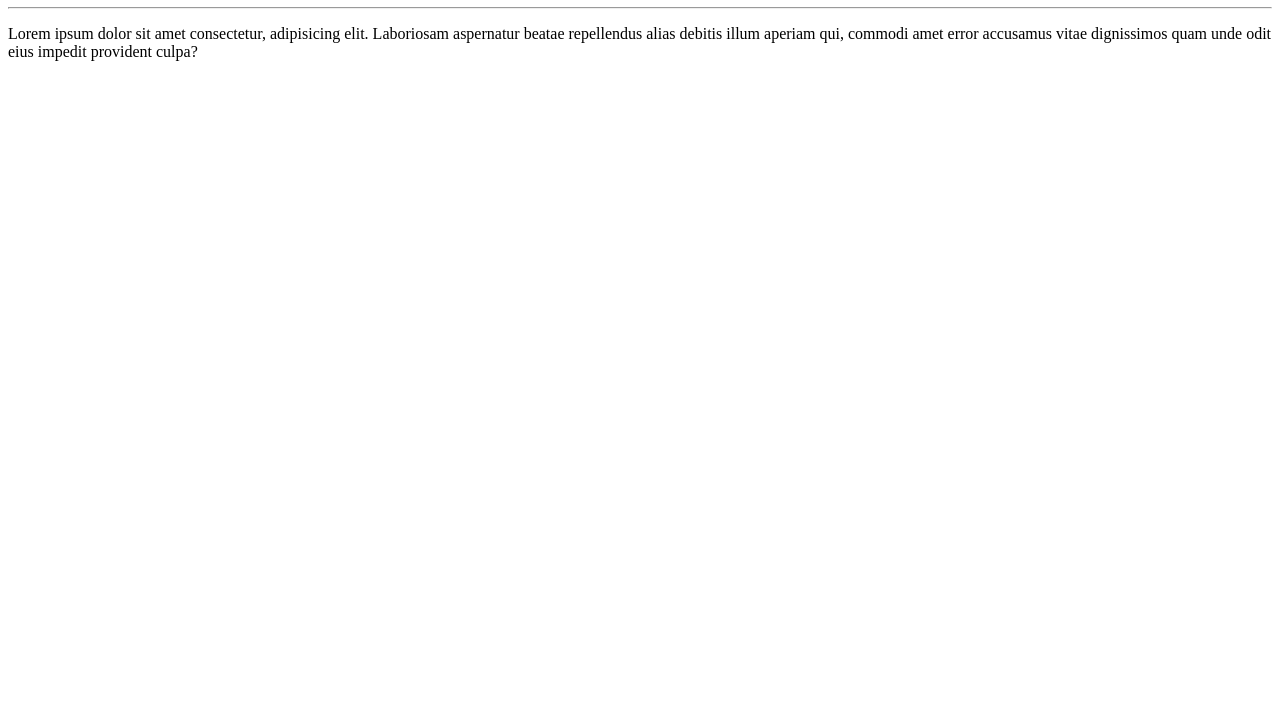
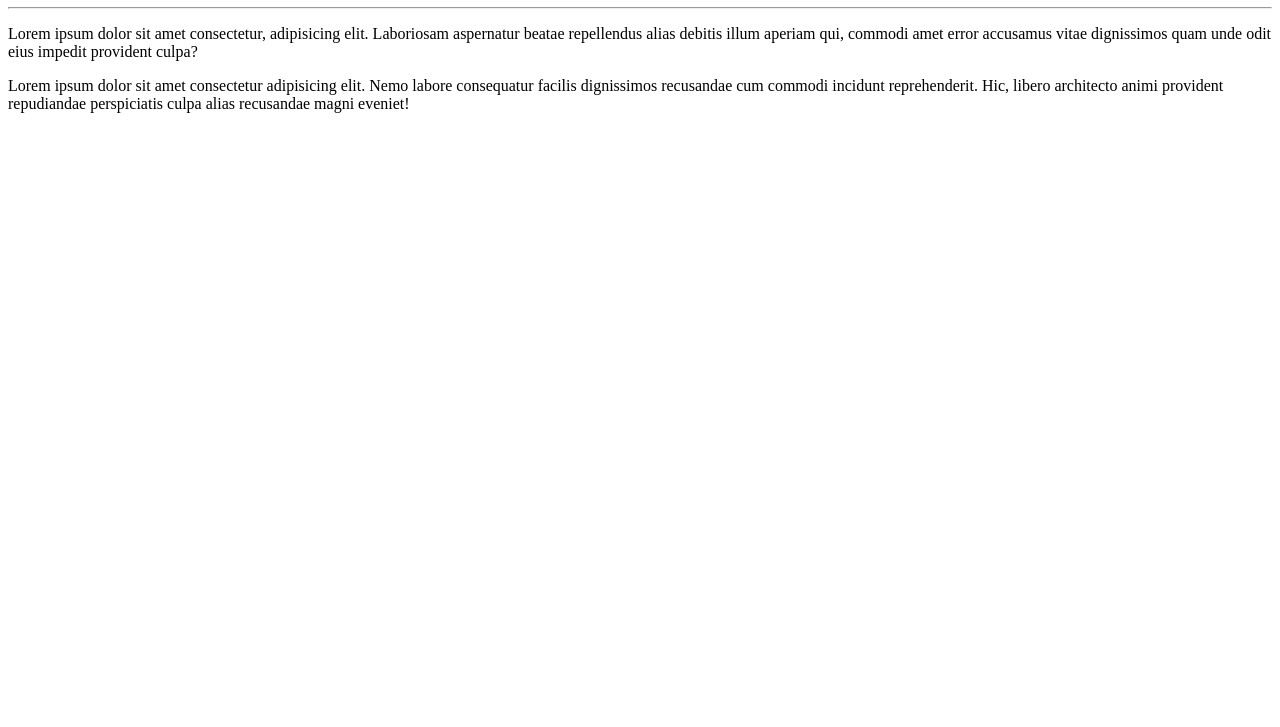
Before and after one commit to afreeitaas/Ola-Mundo, a plain HTML site: page site-exemplo/index.html in a window 1280 px wide. Shown: the part 73-800 px from the top of the page. Drawn offline with Linux system fonts and the light colour scheme.

Commit message:
Adicionei um parágrafo

```diff
--- a/site-exemplo/index.html
+++ b/site-exemplo/index.html
@@ -10,5 +10,6 @@
     <h1>Olá, Mundo!</h1>
     <hr>
     <p>Lorem ipsum dolor sit amet consectetur, adipisicing elit. Laboriosam aspernatur beatae repellendus alias debitis illum aperiam qui, commodi amet error accusamus vitae dignissimos quam unde odit eius impedit provident culpa?</p>
+    <p>Lorem ipsum dolor sit amet consectetur adipisicing elit. Nemo labore consequatur facilis dignissimos recusandae cum commodi incidunt reprehenderit. Hic, libero architecto animi provident repudiandae perspiciatis culpa alias recusandae magni eveniet!</p>
 </body>
 </html>
```
